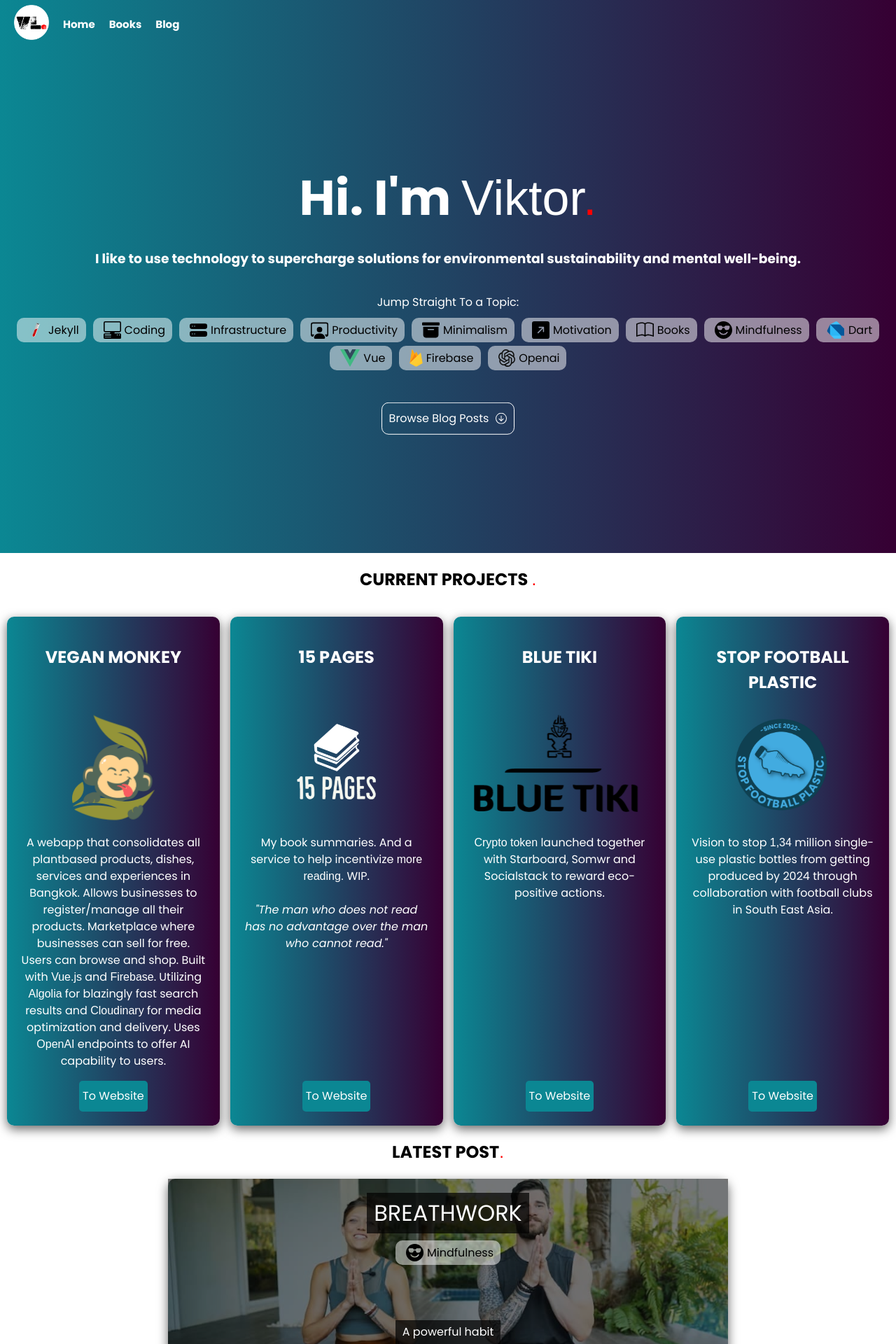
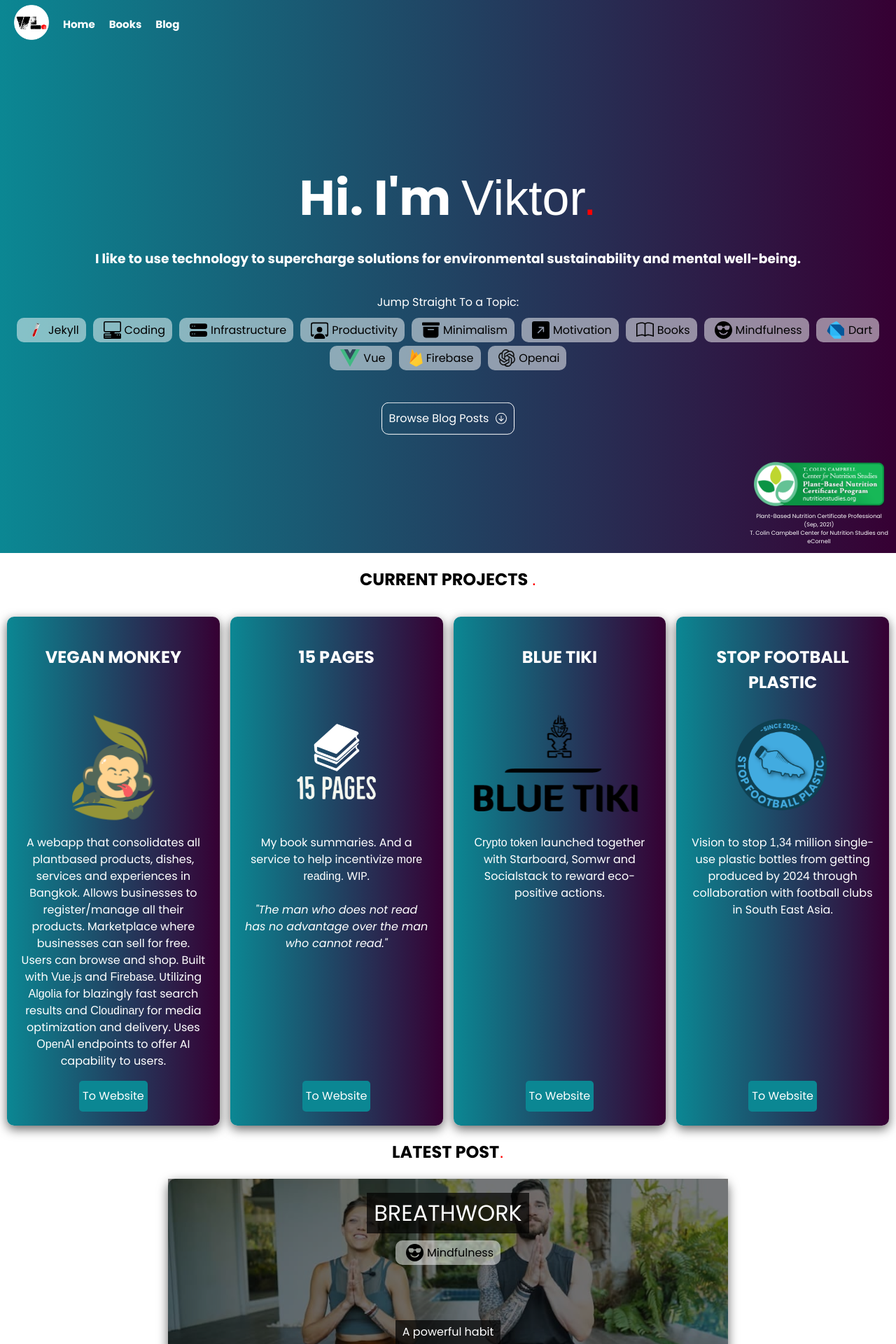
Before and after one commit to leafleaf90/VLblog, a Jekyll site: the page built from index.markdown, in a window 1280 px wide. Shown: the top 1920 px of the page at 70% size. Built offline with Jekyll 4.4.1, drawn with Linux system fonts in a browser that asks for light colours; some web fonts are replaced.

Commit message:
nutrition cert

```diff
--- a/_layouts/home.html
+++ b/_layouts/home.html
@@ -2,7 +2,32 @@
 layout: default
 ---
 
-<header class="gradient-bg">
+<header class="gradient-bg" style="position: relative">
+  <div
+    class="certificate-badge-container"
+    style="
+      display: flex;
+      flex-direction: column;
+      font-size: 0.8rem;
+      padding: 1rem;
+    "
+  >
+    <a
+      href="https://nutritionstudies.org/courses/plant-based-nutrition/"
+      title="Plant-based Nutrition Certificate Badge"
+      target="_blank"
+      style="position: relative"
+      ><img src="/assets/images/grad-badge-lg.png" class="certificate-badge" />
+    </a>
+    <div class="certificate-badge-text">
+      <p style="margin: 0">
+        Plant-Based Nutrition Certificate Professional (Sep, 2021)
+      </p>
+      <p style="margin: 0">
+        T. Colin Campbell Center for Nutrition Studies and eCornell
+      </p>
+    </div>
+  </div>
   <!-- <img class="" src="/assets/images/viktor.png" style="width: 200px" alt="" /> -->
   <h1 class="heroText" style="color: white">
     Hi. I'm
--- a/assets/styles.css
+++ b/assets/styles.css
@@ -319,6 +319,23 @@
   margin: 0 auto;
 }
 
+.certificate-badge-container {
+  transform: rotate(-90deg);
+  position: absolute;
+  bottom: 30px;
+  right: -75px;
+  z-index: 99;
+  width: 200px;
+}
+
+.certificate-badge {
+  width: 120px;
+}
+
+.certificate-badge-text {
+  display: none;
+}
+
 .blog-post {
   border-radius: 10px;
   min-height: 300px;
@@ -468,6 +485,21 @@
 }
 
 @media (min-width: 768px) {
+  .certificate-badge-container {
+    transform: rotate(0deg);
+    bottom: 0;
+    right: 0;
+    width: 220px;
+  }
+
+  .certificate-badge {
+    width: 200px;
+  }
+
+  .certificate-badge-text {
+    display: block;
+  }
+
   .projects,
   .book-category {
     grid-template-columns: 1fr 1fr;
```
Also changed, not shown: other parts of _layouts/home.html (+1 -0 lines), assets/images/grad-badge-lg.png (added).
